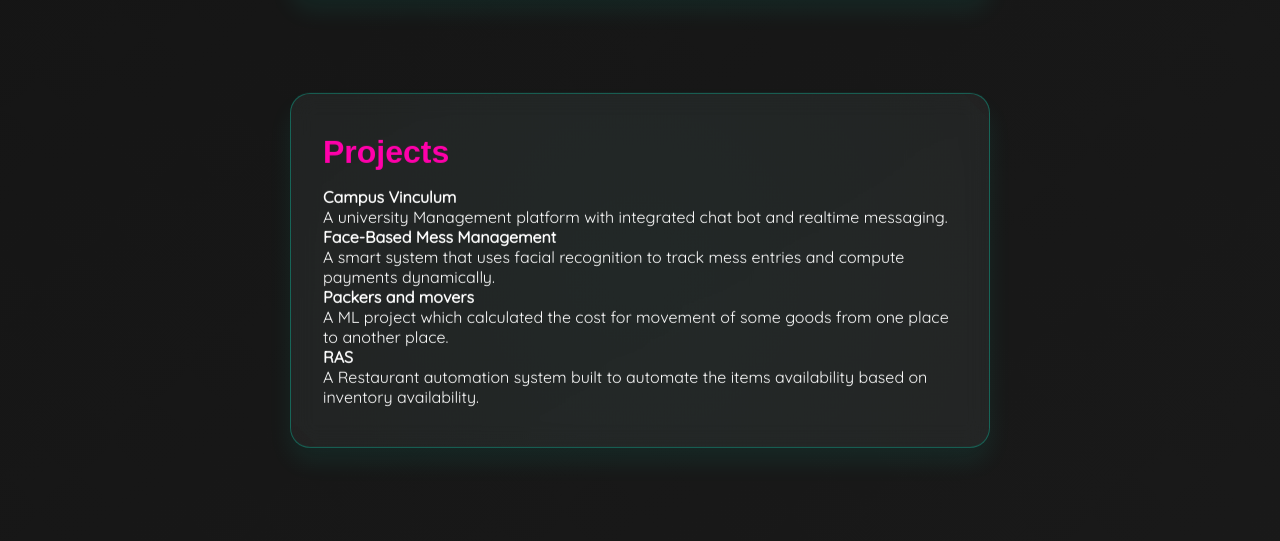
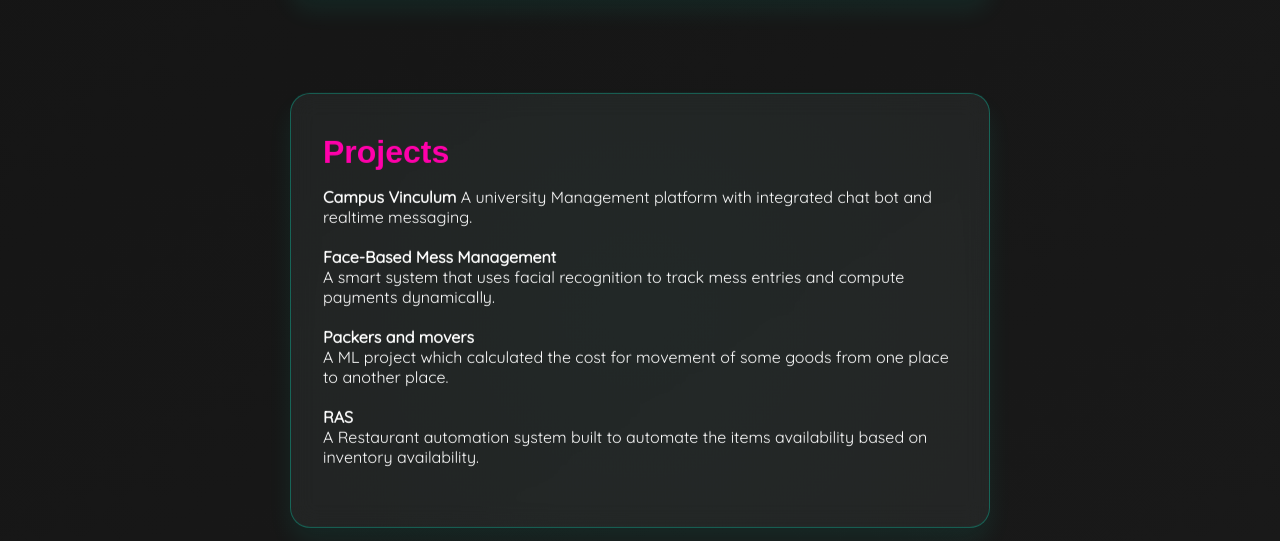
Before and after one commit to ChetanVarunKanipakam/Portfolio, a plain HTML site: page portfolio.html in a window 1280 px wide. Shown: the part 2499-3040 px from the top of the page. Drawn offline with Linux system fonts and the light colour scheme.

Commit message:
added projects

```diff
--- a/portfolio.html
+++ b/portfolio.html
@@ -90,10 +90,14 @@
   <section class="section" id="projects">
     <div class="card">
       <h2>Projects</h2>
-      <p><strong>Campus Vinculum</strong><br/> A university Management platform with integrated chat bot and realtime messaging.</p>
+      <p><strong>Campus Vinculum</strong> A university Management platform with integrated chat bot and realtime messaging.</p>
+      <br/>
       <p><strong>Face-Based Mess Management</strong><br/>A smart system that uses facial recognition to track mess entries and compute payments dynamically.</p>
+      <br/>
       <p><strong>Packers and movers</strong><br/> A ML project which calculated the cost for movement of some goods from one place to another place.</p>
+      <br/>
       <p><strong>RAS</strong><br/> A Restaurant automation system built to automate the items availability based on inventory availability.</p>
+      <br/>
     </div>
   </section>
 
```
